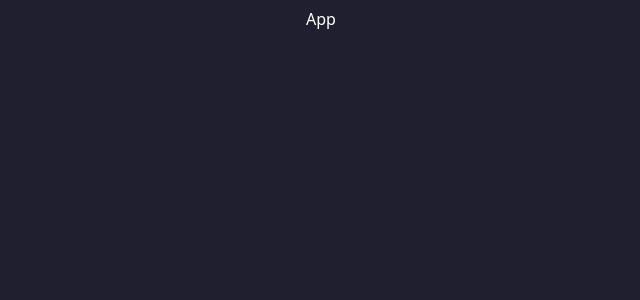
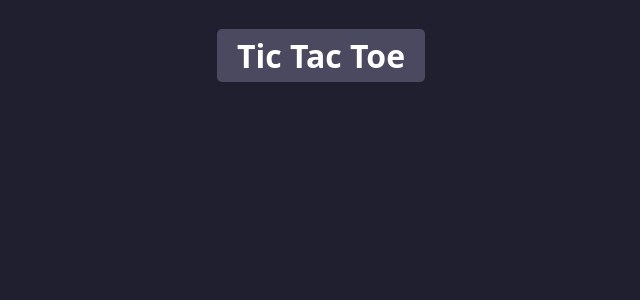
Before and after one commit to bikrantasarkar/Tictactoe, a React (Vite) app: page / in a window 1280 px wide. Shown: the top 300 px of the page, without its empty margins (319-959 px from the left). Built offline with nearby package versions, Linux system fonts and the light colour scheme; a web font is replaced by a local one.

Commit message:
changed font syle for heading

```diff
--- a/src/App.css
+++ b/src/App.css
@@ -3,3 +3,11 @@
   justify-content: center;
   align-items:center;
 }
+
+.water-background{
+  background-color: #4B495F;
+}
+.game-heading{
+  padding: 5px 20px;
+  border-radius: 5px;
+}
--- a/src/App.jsx
+++ b/src/App.jsx
@@ -3,7 +3,11 @@ import './App.css'
 
 const App = () => {
   return (
-    <div className='main-div'>App</div>
+    <div className='main-div'>
+      <div>
+        <h1 className='game-heading water-background'>Tic Tac Toe</h1>
+      </div>
+    </div>
   )
 }
 
```
